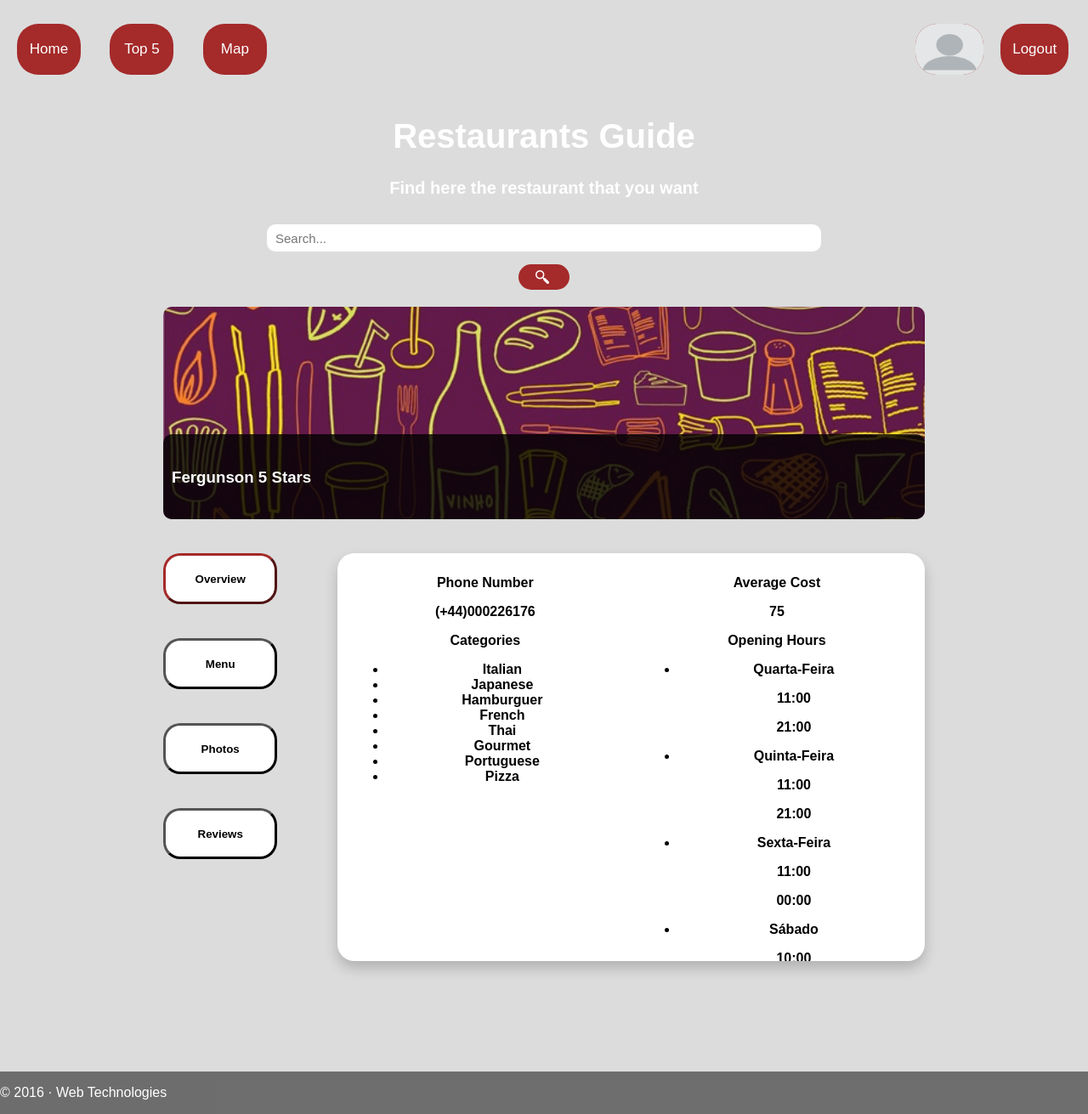
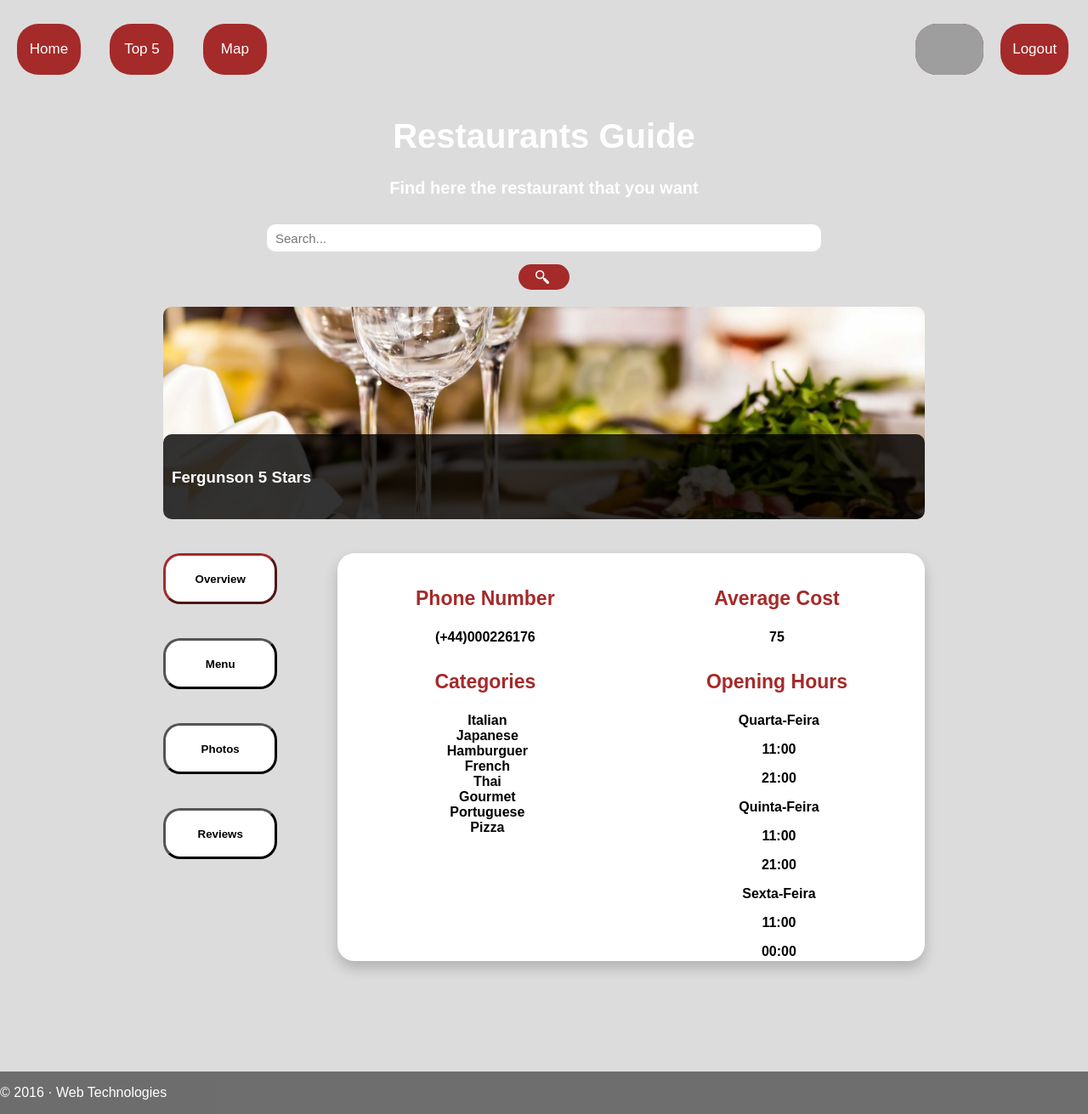
Before and after one commit to saracouto1318/LTW, a PHP site: the page made by restaurantPage.php in a window 1280 px wide. Shown: the whole page at 85% size. Run offline with PHP 8.4, Linux system fonts and the light colour scheme; a user stored in the database is signed in; data comes from the database, SQL or seed files in the repository; some libraries are stand-ins or nearby versions; grey boxes are pictures that could not be loaded.

Commit message:
css changed

```diff
--- a/css/Style.css
+++ b/css/Style.css
@@ -204,7 +204,7 @@ footer p {
 
 #restaurantBackground{
 	display: flex;
-	background-image: url('../images/logo.jpg');
+	background-image: url('../images/fancy.jpg');
     background-position: center;
     background-size: cover;
 	background-repeat: no-repeat;
@@ -253,18 +253,79 @@ footer p {
 	font-weight: bold;
 }
 
-#menuDiv {
+#phone, #AvgTitle{
+	font-size: 23px;
+	color: #A52A2A;
+	margin-top: 30px;
+}
+
+#categoriesName, #HoursTitle, #menuTitle, #photosTitle, #reviewsTitle{
+	color: #A52A2A;
+	margin-top: 30px;
+	font-weight: bold;
+	font-size: 23px;
+}
+
+.category, .dayOpenHours{
+	list-style-type: none;
+	margin-left: -35px;
+}
+
+#menuDiv, #photosDiv {
 	margin-top: 10px;
 	font-weight: bold;
 }
 
+.food, .review{
+	list-style-type: none;
+}
+
+.reviewUser {
+	color: #ff4000;
+	float: left;
+	margin-left: -20px;
+}
+
+.reviewScore{
+	color: #cccc00;
+	padding: 1.25em;
+}
+
+.reviewComment{
+	float: left;
+	margin-top: 10px;
+}
+
+.replyUser {
+	color: #ff4d4d;
+	margin-top: 60px;
+}
+
+#addReviewTitle{
+	margin-top: 40px;
+	color: orange;
+}
+
+#Add_Score li {
+    width: 25px;
+    height: 25px;
+    margin: 2px 2px 0px -5px;
+    display: inline-block;
+    vertical-align: middle;
+    background-color: #aaa;
+}
+
+#Add_Score #Total_Score {
+    height: auto;
+    background-color: white;
+}
+
+.Curved_Edges {
+	border-radius: 10px;
+}
+
 #menuButtons {
 	min-width: 4.5em;
-}
-
-#photosDIV {
-	margin-top: 10px;
-	font-weight: bold;
 }
 
 #reviewsDiv {
--- a/templates/profileLink.php
+++ b/templates/profileLink.php
@@ -1,4 +1,4 @@
 <form id="profileSign" action="initial.php" method="get">
-    <input type="image" src="../images/profile.png" class="picture" alt="Go to profile" width="75" height="75"/>
+    <input type="image" src="images/noUser.png" class="picture" alt="Go to profile" width="75" height="75"/>
     <input type="hidden" name="page" value="Profile"/>
 </form>
```
Also changed, not shown: images/fancy.jpg (added).
